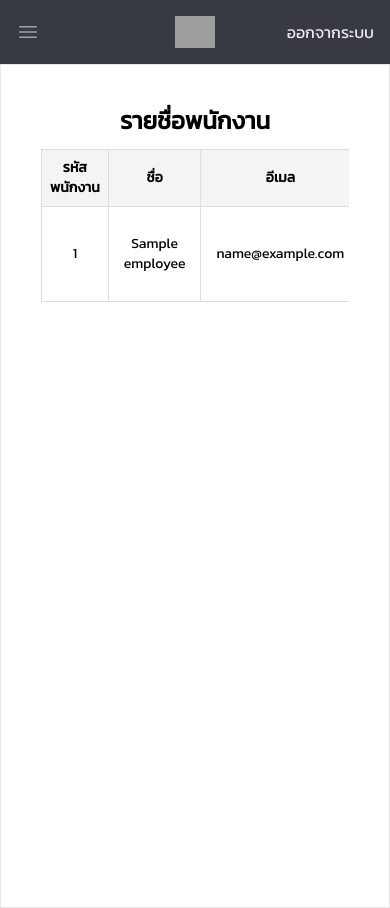
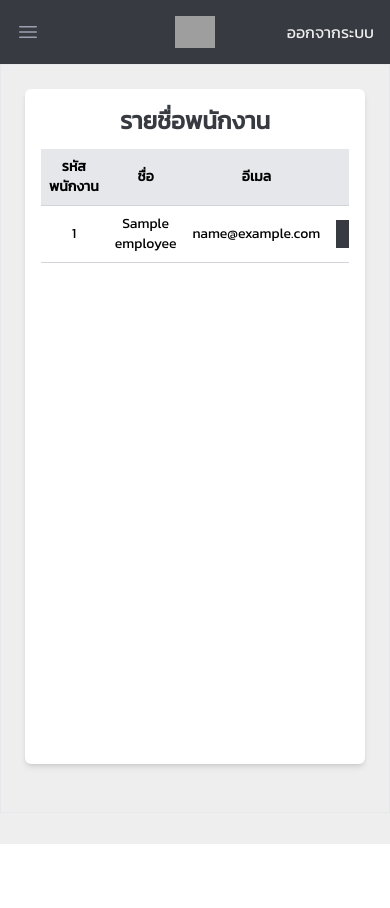
Before and after one commit to TanaratSudjai/Fixing-Management, a Laravel app: template resources/views/employees/employeeview.blade.php in a window 390 px wide. After the commit the page ends 844 px from the top, so only its background shows below. Run offline with Laravel 10, Linux system fonts and the light colour scheme; the template is opened without the code that fills it: most values are stand-ins (such as "Sample title", 1, 10 or a date in 2020); style sheets or scripts are compiled from the project's sources; some libraries are stand-ins or nearby versions; grey boxes are pictures that could not be loaded.

Commit message:
admin-page-success

```diff
--- a/resources/views/employees/employeeview.blade.php
+++ b/resources/views/employees/employeeview.blade.php
@@ -1,118 +1,47 @@
+<!DOCTYPE html>
+<html lang="en">
+
 <head>
     <meta charset="UTF-8">
     <meta name="viewport" content="width=device-width, initial-scale=1.0">
     <meta http-equiv="X-UA-Compatible" content="ie=edge">
-    <title>employee list</title>
+    <title>Employee List</title>
     <script src="//cdn.jsdelivr.net/npm/sweetalert2@11"></script>
-
     <link href="https://fonts.googleapis.com/css2?family=Kanit&display=swap" rel="stylesheet">
-
-    <style>
-        body {
-            margin: 20px;
-            font-family: 'Kanit', sans-serif;
-        }
-
-        table {
-            width: 100%;
-            border-collapse: collapse;
-            margin-bottom: 20px;
-        }
-
-        th,
-        td {
-            padding: 12px 15px;
-            border: 1px solid #ddd;
-            text-align: center;
-        }
-
-        th {
-            background-color: #f4f4f4;
-            font-weight: bold;
-        }
-
-        .btn {
-            padding: 8px 15px;
-            text-decoration: none;
-            color: white;
-            display: inline-block;
-        }
-
-        .btn-success {
-            background-color: #28a745;
-        }
-
-        .btn-warning {
-            background-color: #ff0000;
-            /* Red background */
-            color: #ffffff;
-            /* White text */
-        }
-
-        .btn-warning:hover {
-            background-color: #cc0000;
-            /* Darker red on hover */
-        }
-
-        .btn-edit {
-            background-color: #f0ad4e;
-            /* Yellow button */
-            color: #fff;
-        }
-
-        .btn-edit:hover {
-            background-color: #ec971f;
-        }
-
-        .container {
-            max-width: 1200px;
-            margin: 0 auto;
-        }
-
-        @media (max-width: 768px) {
-            table {
-                font-size: 12px;
-            }
-
-            .btn {
-                padding: 6px 10px;
-                font-size: 12px;
-            }
-        }
-    </style>
+    <link href="https://cdn.jsdelivr.net/npm/tailwindcss@2.2.19/dist/tailwind.min.css" rel="stylesheet">
 </head>
 
-<body>
+<body class="bg-[#EEEEEE] font-kanit">
     @extends('layouts.admin')
 
     @section('content')
-        <div class="p-6 bg-white border h-[100vh] flex justify-center w-full">
+        <div class="p-6  bg-[#EEEEEE] border flex justify-center w-full">
             <div class="container mx-auto">
-                <div class="bg-white  p-4 px-4 md:p-8 mb-6 h-[80vh]">
-                    <h1 class="text-center text-2xl font-bold mb-3">รายชื่อพนักงาน</h1>
+                <div class="bg-white p-4 px-4 md:p-8 mb-6 h-[80vh] overflow-y-auto rounded-md shadow-md">
+                    <h1 class="text-center text-2xl font-bold mb-3 text-[#373A40]">รายชื่อพนักงาน</h1>
                     @if ($employees->isEmpty())
-                        <p class="text-center text-2xl font-bold mb-3">ไม่พบพนักงาน</p>
+                        <p class="text-center text-xl font-semibold text-[#373A40] mb-3">ไม่พบพนักงาน</p>
                     @else
-                        <div class="relative overflow-x-auto  ">
-                            <table class="text-sm text-center rtl:text-center text-black">
-                                <thead class="text-sm text-black uppercase bg-white text-center">
+                        <div class="relative overflow-x-auto">
+                            <table class="min-w-full divide-y divide-gray-200 text-sm text-center">
+                                <thead class="bg-gray-200 sticky top-0">
                                     <tr>
-                                        <th class="text-center p-2 px-2 gap-2 w-1/12">รหัสพนักงาน</th>
-                                        <th class="text-center p-2 px-2 gap-2 w-1/12">ชื่อ</th>
-                                        <th class="text-center p-2 px-2 gap-2 w-1/12">อีเมล</th>
-                                        <th class="text-center p-2 px-2 gap-2 w-1/12">สถานะ</th>
+                                        <th class="p-2 px-2 border-b border-gray-300    ">รหัสพนักงาน</th>
+                                        <th class="p-2 px-2 border-b border-gray-300    ">ชื่อ</th>
+                                        <th class="p-2 px-2 border-b border-gray-300    ">อีเมล</th>
+                                        <th class="p-2 px-2 border-b border-gray-300    ">สถานะ</th>
                                     </tr>
                                 </thead>
-                                <tbody class="text-center">
+                                <tbody class="bg-white divide-y divide-gray-200">
                                     @foreach ($employees as $employee)
                                         <tr class="even:bg-gray-50">
-                                            <td>{{ $employee->id }}</td>
-                                            <td>{{ $employee->name }}</td>
-                                            <td>{{ $employee->email }}</td>
-                                            <td class="flex justify-center gap-3">
-                                                <div>
+                                            <td class="p-2 border-b border-gray-300">{{ $employee->id }}</td>
+                                            <td class="p-2 border-b border-gray-300">{{ $employee->name }}</td>
+                                            <td class="p-2 border-b border-gray-300">{{ $employee->email }}</td>
+                                            <td class="p-2 border-b border-gray-300">
+                                                <div class="flex justify-center gap-3">
                                                     <a href="{{ route('employee.edit', $employee->id) }}"
-                                                        class="btn bg-yellow-500 py-2">แก้ไข</a>
+                                                        class="text-[#EEEEEE] px-3 py-1 bg-[#373A40]  hover:bg-[#373A40]">แก้ไข</a>
 
                                                     <form id="del_form_{{ $employee->id }}"
                                                         action="{{ route('employee.delete', $employee->id) }}"
@@ -120,7 +49,7 @@
                                                         @csrf
                                                         @method('DELETE')
                                                         <button id="del_btn_{{ $employee->id }}" type="submit"
-                                                            class="btn btn-warning">ลบ</button>
+                                                            class="text-[#EEEEEE] px-3 py-1 bg-[#DC5F00]  hover:bg-[#DC5F00]">ลบ</button>
                                                     </form>
                                                 </div>
                                             </td>
@@ -133,12 +62,13 @@
                 </div>
             </div>
         </div>
+
         <script>
             document.querySelectorAll('button[id^="del_btn_"]').forEach(button => {
                 button.addEventListener('click', function(event) {
-                    event.preventDefault(); // Prevent the form from submitting immediately
+                    event.preventDefault();
 
-                    const employeeId = this.id.split('_')[2]; // Extract the employee ID from the button ID
+                    const employeeId = this.id.split('_')[2];
                     const form = document.getElementById(`del_form_${employeeId}`);
 
                     Swal.fire({
@@ -157,7 +87,7 @@
                 });
             });
         </script>
-
-
     @endsection
 </body>
+
+</html>
--- a/resources/views/layouts/adminnavbar.blade.php
+++ b/resources/views/layouts/adminnavbar.blade.php
@@ -23,61 +23,58 @@
             <div class="relative flex h-16 items-center justify-between">
                 <div class="absolute inset-y-0 left-0 flex items-center sm:hidden">
                     <button type="button"
-                        class="relative inline-flex items-center justify-center rounded-md p-2 text-gray-400 hover:bg-gray-700 hover:text-white focus:outline-none focus:ring-2 focus:ring-inset focus:ring-black"
+                        class="inline-flex items-center justify-center p-2 text-gray-400 hover:bg-gray-700 hover:text-white focus:outline-none focus:ring-2 focus:ring-inset focus:ring-white"
                         aria-controls="mobile-menu" aria-expanded="false" id="mobile-menu-button">
-                        <span class="absolute -inset-0.5"></span>
-                        <span class="sr-only">เปิดเมนูหลัก</span>
-                        <svg class="block h-6 w-6" fill="none" viewBox="0 0 24 24" stroke-width="1.5" stroke="currentColor"
-                            aria-hidden="true">
-                            <path stroke-linecap="round" stroke-linejoin="round" d="M3.75 6.75h16.5M3.75 12h16.5m-16.5 5.25h16.5" />
+                        <span class="sr-only">Open main menu</span>
+                        <svg class="block h-6 w-6" fill="none" viewBox="0 0 24 24" stroke-width="1.5"
+                            stroke="currentColor" aria-hidden="true">
+                            <path stroke-linecap="round" stroke-linejoin="round"
+                                d="M3.75 6.75h16.5M3.75 12h16.5m-16.5 5.25h16.5" />
                         </svg>
-                        <svg class="hidden h-6 w-6" fill="none" viewBox="0 0 24 24" stroke-width="1.5" stroke="currentColor"
-                            aria-hidden="true">
+                        <svg class="hidden h-6 w-6" fill="none" viewBox="0 0 24 24" stroke-width="1.5"
+                            stroke="currentColor" aria-hidden="true">
                             <path stroke-linecap="round" stroke-linejoin="round" d="M6 18L18 6M6 6l12 12" />
                         </svg>
                     </button>
                 </div>
                 <div class="flex flex-1 items-center justify-center sm:items-stretch sm:justify-start">
                     <div class="flex flex-shrink-0 items-center">
-                        <img src="g.png" alt="Logo" class="w-10 h-8" alt="Your Company">
+                        <img src="g.png" alt="Logo" class="w-10 h-8">
                     </div>
                     <div class="hidden sm:ml-6 sm:block">
-                        <div class="flex space-x-4 focus:outline-none justify-center mt-1" style="font-family: 'Kanit', sans-serif'">
+                        <div class="flex space-x-4 justify-center mt-1">
                             <a href="{{ route('admin.dashboard') }}"
-                                class="px-3 py-2 text-[#EEEEEE] focus:outline-none self-start sm:self-center w-full sm:w-auto hover:text-[#DC5F00] hover:border-b-2 border-[#DC5F00]">
+                                class="px-3 py-2 text-[#EEEEEE] hover:text-[#DC5F00] hover:border-b-2 border-[#DC5F00]">
                                 แผงควบคุม
                             </a>
                             <a href="{{ route('customer.repir') }}"
-                                class="px-3 py-2 text-[#EEEEEE] focus:outline-none self-start sm:self-center w-full sm:w-auto hover:text-[#DC5F00] hover:border-b-2 border-[#DC5F00]">
+                                class="px-3 py-2 text-[#EEEEEE] hover:text-[#DC5F00] hover:border-b-2 border-[#DC5F00]">
                                 รายการแจ้งซ่อม
                             </a>
                             <a href="{{ route('employee.add') }}"
-                                class="px-3 py-2 text-[#EEEEEE] focus:outline-none self-start sm:self-center w-full sm:w-auto hover:text-[#DC5F00] hover:border-b-2 border-[#DC5F00] ">
+                                class="px-3 py-2 text-[#EEEEEE] hover:text-[#DC5F00] hover:border-b-2 border-[#DC5F00]">
                                 เพิ่มพนักงาน
                             </a>
                             <a href="{{ route('product.add') }}"
-                                class="px-3 py-2 text-[#EEEEEE] focus:outline-none self-start sm:self-center w-full sm:w-auto hover:text-[#DC5F00] hover:border-b-2 border-[#DC5F00]">
+                                class="px-3 py-2 text-[#EEEEEE] hover:text-[#DC5F00] hover:border-b-2 border-[#DC5F00]">
                                 เพิ่มสินค้า
                             </a>
                             <a href="{{ route('products.view') }}"
-                                class="px-3 py-2 text-[#EEEEEE] focus:outline-none self-start sm:self-center w-full sm:w-auto hover:text-[#DC5F00] hover:border-b-2 border-[#DC5F00]">
+                                class="px-3 py-2 text-[#EEEEEE] hover:text-[#DC5F00] hover:border-b-2 border-[#DC5F00]">
                                 รายการสินค้า
                             </a>
                             <a href="{{ route('employee.list') }}"
-                                class="px-3 py-2 text-[#EEEEEE] focus:outline-none self-start sm:self-center w-full sm:w-auto hover:text-[#DC5F00] hover:border-b-2 border-[#DC5F00]">
+                                class="px-3 py-2 text-[#EEEEEE] hover:text-[#DC5F00] hover:border-b-2 border-[#DC5F00]">
                                 รายชื่อพนักงาน
                             </a>
                         </div>
                     </div>
                 </div>
                 <div class="absolute inset-y-0 right-0 flex items-center pr-2 sm:static sm:inset-auto sm:ml-6 sm:pr-0">
-
-                    <div class="relative flex justify-between items-center ml-3 gap-3">
-                        <a href="{{ route('logout') }}" class="text-[#EEEEEE] focus:outline-none ml-auto hover:text-[#DC5F00] hover:border-b-2 border-[#DC5F00]" role="menuitem" tabindex="-1"
-                            id="user-menu-item-2">
-                            <button type="button">ออกจากระบบ</button>
-                        </a>
-                    </div>
+                    <a href="{{ route('logout') }}"
+                        class="text-[#EEEEEE] hover:text-[#DC5F00] hover:border-b-2 border-[#DC5F00]" role="menuitem">
+                        <button type="button">ออกจากระบบ</button>
+                    </a>
                 </div>
             </div>
         </div>
@@ -85,19 +82,30 @@
         <!-- Mobile menu, show/hide based on menu state. -->
         <div class="sm:hidden hidden" id="mobile-menu">
             <div class="space-y-1 px-2 pb-3 pt-2">
-                <!-- Current: "bg-gray-900 text-white", Default: "text-gray-300 hover:bg-gray-700 hover:text-white" -->
-                <a href="{{ route('admin.dashboard') }}" class="block rounded-md px-3 py-2 text-base font-medium text-black hover:bg-gray-700 hover:text-white">
-                    แผงควบคุม</a>
+                <a href="{{ route('admin.dashboard') }}"
+                    class="block rounded-md px-3 py-2 text-base font-medium text-[#EEEEEE] hover:bg-gray-700 hover:text-white">
+                    แผงควบคุม
+                </a>
                 <a href="{{ route('customer.repir') }}"
-                    class="block rounded-md px-3 py-2 text-base font-medium text-black hover:bg-gray-700 hover:text-white">รายการแจ้งซ่อม</a>
+                    class="block rounded-md px-3 py-2 text-base font-medium text-[#EEEEEE] hover:bg-gray-700 hover:text-white">
+                    รายการแจ้งซ่อม
+                </a>
                 <a href="{{ route('employee.add') }}"
-                    class="block rounded-md px-3 py-2 text-base font-medium text-black hover:bg-gray-700 hover:text-white">เพิ่มพนักงาน</a>
+                    class="block rounded-md px-3 py-2 text-base font-medium text-[#EEEEEE] hover:bg-gray-700 hover:text-white">
+                    เพิ่มพนักงาน
+                </a>
                 <a href="{{ route('product.add') }}"
-                    class="block rounded-md px-3 py-2 text-base font-medium text-black hover:bg-gray-700 hover:text-white">เพิ่มสินค้า</a>
+                    class="block rounded-md px-3 py-2 text-base font-medium text-[#EEEEEE] hover:bg-gray-700 hover:text-white">
+                    เพิ่มสินค้า
+                </a>
                 <a href="{{ route('products.view') }}"
-                    class="block rounded-md px-3 py-2 text-base font-medium text-black hover:bg-gray-700 hover:text-white">รายการสินค้า</a>
+                    class="block rounded-md px-3 py-2 text-base font-medium text-[#EEEEEE] hover:bg-gray-700 hover:text-white">
+                    รายการสินค้า
+                </a>
                 <a href="{{ route('employee.list') }}"
-                    class="block rounded-md px-3 py-2 text-base font-medium text-black hover:bg-gray-700 hover:text-white">รายชื่อพนักงาน</a>
+                    class="block rounded-md px-3 py-2 text-base font-medium text-[#EEEEEE] hover:bg-gray-700 hover:text-white">
+                    รายชื่อพนักงาน
+                </a>
             </div>
         </div>
     </nav>
@@ -109,7 +117,7 @@
         mobileMenuButton.addEventListener('click', () => {
             const isMenuOpen = mobileMenu.classList.contains('hidden');
             mobileMenu.classList.toggle('hidden', !isMenuOpen);
-            mobileMenuButton.setAttribute('aria-expanded', isMenuOpen);
+            mobileMenuButton.setAttribute('aria-expanded', !isMenuOpen);
         });
     </script>
 </body>
--- a/resources/views/repir/listRepait.blade.php
+++ b/resources/views/repir/listRepait.blade.php
@@ -20,7 +20,7 @@
 
 @section('content')
     <h1 class="text-3xl font-bold text-white bg-blue-500 p-4  text-center shadow-md mb-6">รายการแจ้งซ่อม</h1>
-    <div class="max-w-3xl mx-auto space-y-4 px-4">
+    <div class="max-w-3xl mx-auto space-y-4  px-4">
         @foreach ($repairs as $repair)
             <div class="bg-white  p-4 shadow-md hover:shadow-lg transition-shadow duration-200">
                 <div class="flex justify-between items-center mb-2">
```
Also changed, not shown: resources/views/admin/dashboard.blade.php (+4 -5 lines), resources/views/admin/edit-repair.blade.php (+19 -28 lines), resources/views/admin/listRepaitforadmin.blade.php (+18 -86 lines), resources/views/employees/edit-employee.blade.php (+16 -22 lines), resources/views/formAddEmployee.blade.php (+24 -35 lines), resources/views/formAddProduct.blade.php (+17 -28 lines), resources/views/products/edit-product.blade.php (+36 -40 lines), resources/views/products/productview.blade.php (+27 -87 lines).
